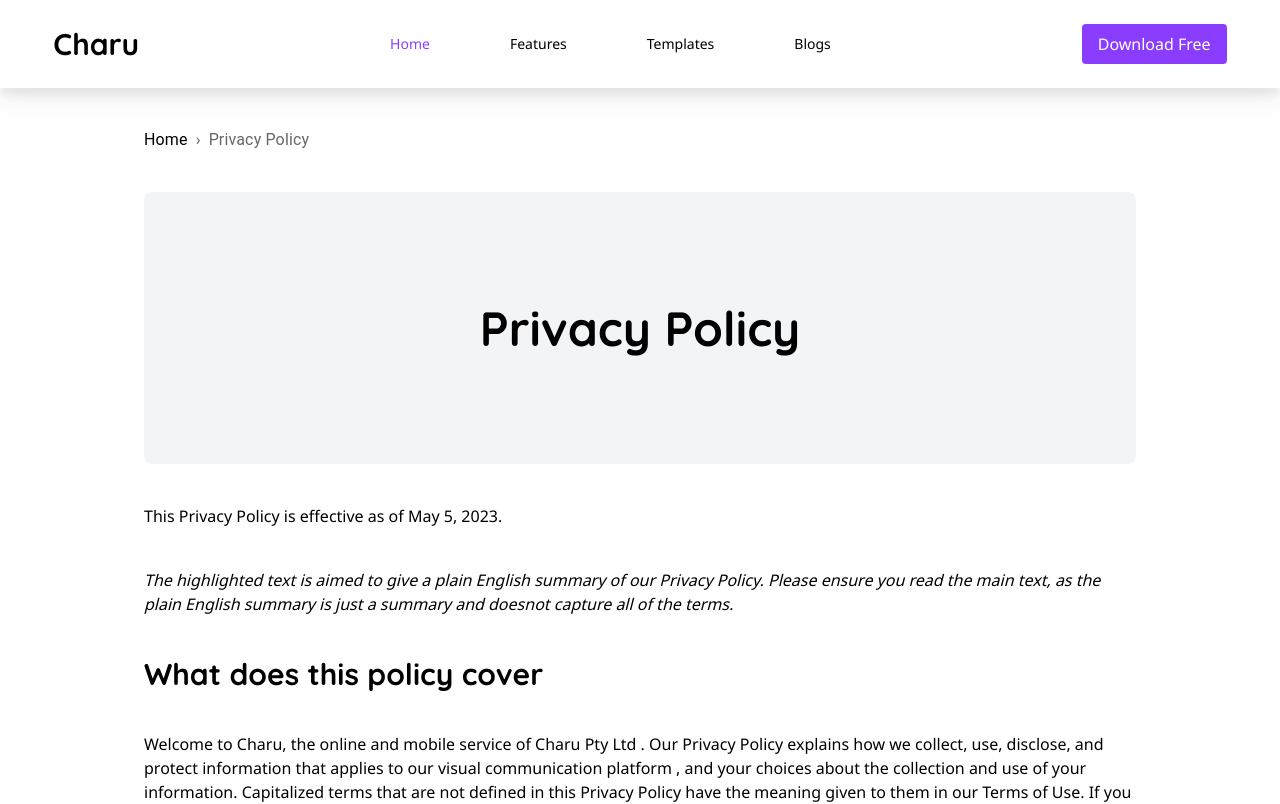
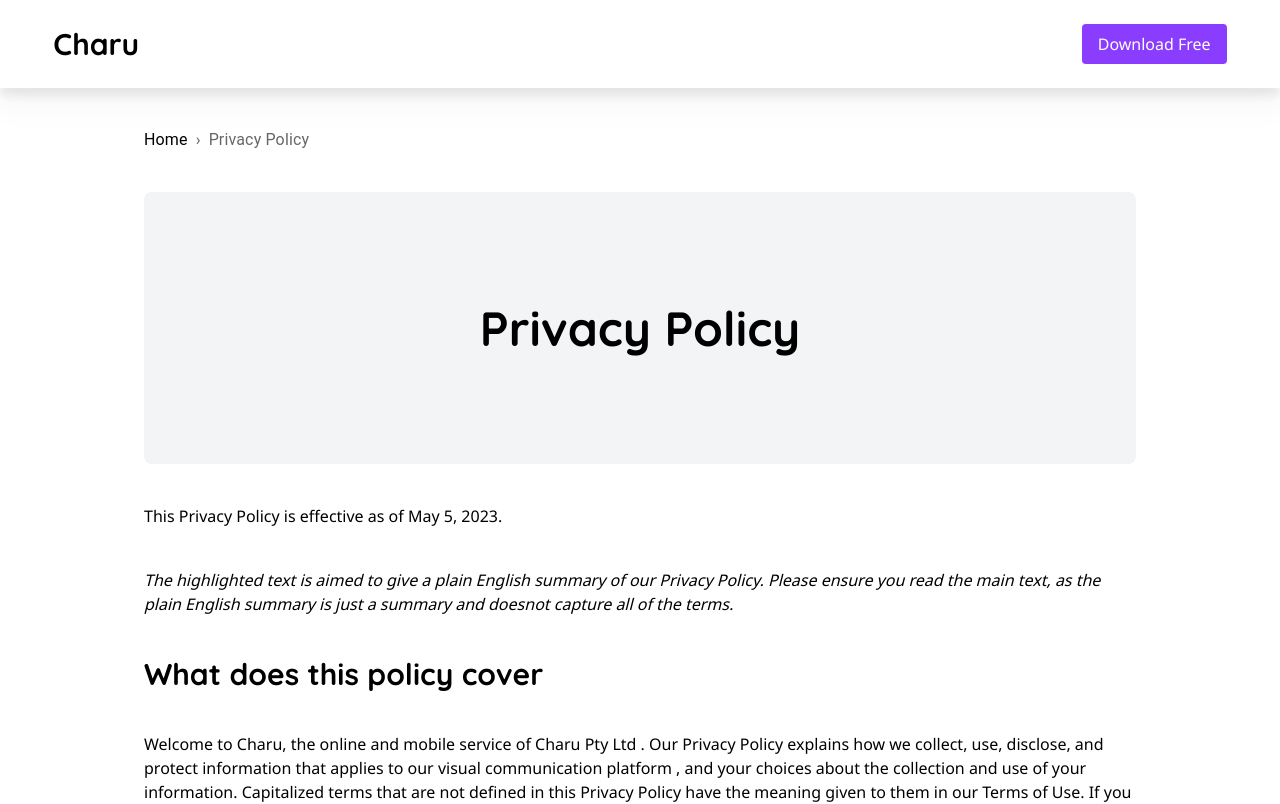
Before and after one commit to tsabbir007/Charu-Landing-Page, a Next.js app: page /privacy/privacy_policy in a window 1280 px wide. Shown: the top 804 px of the page. Built offline with nearby package versions, Linux system fonts and the light colour scheme.

Commit message:
Dynamic Navbar Create

```diff
--- a/components/home/index.tsx
+++ b/components/home/index.tsx
@@ -35,7 +35,7 @@ const Home = (props: Props) => {
                 </div>
                 <div className='relative mt-24 md:mt-60'>
                     <div className='relative md:max-w-[80%] mx-auto'>
-                        <video src={"/promo-video.mp4"} autoPlay loop muted className='mt-8'></video>
+                        <video src={"/promo-video.mp4"} autoPlay loop muted className='ms-7 mt-8'></video>
                     </div>
                     <div className={`${styles.relativeImages} hidden md:block`}>
                         <div className='left-[0%] top-[-14%]'>
--- a/components/navbar/index.tsx
+++ b/components/navbar/index.tsx
@@ -8,12 +8,13 @@ import ActionButton from "@/shared/ActionButton";
 import Link from "next/link";
 
 type Props = {
+  isMainPage: boolean;
   isTopOfPage: boolean;
   selectedPage: SelectedPage;
   setSelectedPage: (value: SelectedPage) => void;
 };
 
-const Navbar = ({ isTopOfPage, selectedPage, setSelectedPage }: Props) => {
+const Navbar = ({ isMainPage, isTopOfPage, selectedPage, setSelectedPage }: Props) => {
   const flexBetween = "flex items-center justify-between";
   const isAboveMediumScreens = useMediaQuery("(min-width: 1060px)");
   const [isMenuToggled, setIsMenuToggled] = useState<boolean>(false);
@@ -43,7 +44,7 @@ const Navbar = ({ isTopOfPage, selectedPage, setSelectedPage }: Props) => {
               </h1>
             </div>
           </div>
-          {isAboveMediumScreens && (
+          {isAboveMediumScreens && isMainPage && (
             <div className={`${flexBetween} gap-20 items-center`}>
               <AnchorLink
                 page="Home"
--- a/pages/index.tsx
+++ b/pages/index.tsx
@@ -31,6 +31,7 @@ function App() {
   return (
     <div className="app">
       <Navbar
+        isMainPage = {true}
         isTopOfPage={isTopOfPage}
         selectedPage={selectedPage}
         setSelectedPage={setSelectedPage}
--- a/pages/privacy/privacy_policy.tsx
+++ b/pages/privacy/privacy_policy.tsx
@@ -27,6 +27,7 @@ const PrivacyPolicy = (props: Props) => {
     return (
         <section>
             <Navbar
+                isMainPage = {false}
                 isTopOfPage={isTopOfPage}
                 selectedPage={selectedPage}
                 setSelectedPage={setSelectedPage}
--- a/pages/privacy/term_conditions.tsx
+++ b/pages/privacy/term_conditions.tsx
@@ -27,6 +27,7 @@ const TermConditions = (props: Props) => {
     return (
         <section>
             <Navbar
+                isMainPage={false}
                 isTopOfPage={isTopOfPage}
                 selectedPage={selectedPage}
                 setSelectedPage={setSelectedPage}
```
